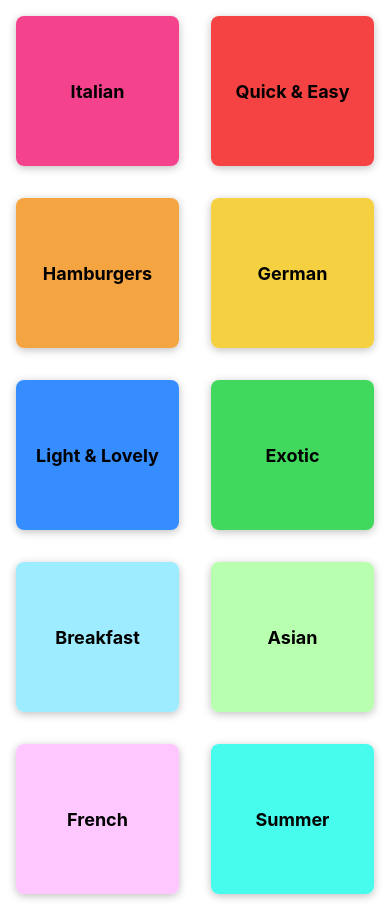
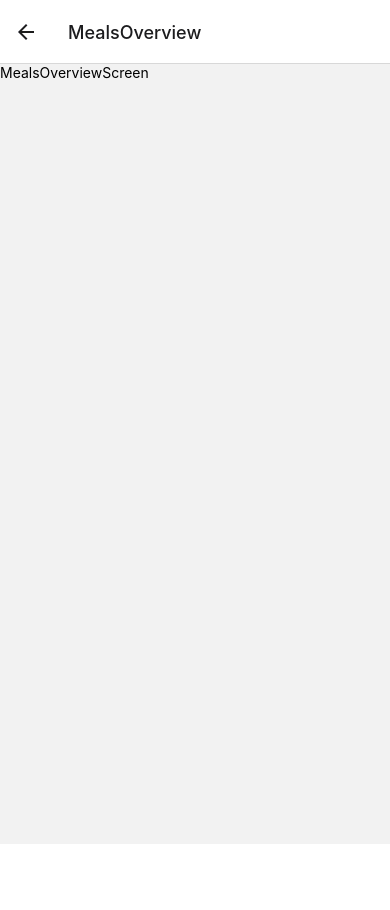
Before and after one commit to NataLinaIT/React-Native-Meal-App, a React Native app: screen /MealsOverview in a window 390 px wide. After the commit the page ends 844 px from the top, so only its background shows below. Built offline with nearby package versions, Linux system fonts and the light colour scheme.

Commit message:
Add react navigation

```diff
--- a/App.js
+++ b/App.js
@@ -1,13 +1,24 @@
 import { StatusBar } from 'expo-status-bar';
-import { StyleSheet, View } from 'react-native';
+import { StyleSheet, View, Text } from 'react-native';
+import { NavigationContainer } from '@react-navigation/native';
+import { createNativeStackNavigator } from '@react-navigation/native-stack';
+
 import CategoriesScreen from './screens/CategoriesScreen';
+import MealsOverviewScreen from './screens/MealsOverviewScreen';
+
+const Stack = createNativeStackNavigator();
 
 export default function App() {
   return (
-    <View>
+    <>
       <StatusBar style='light'/>
-      <CategoriesScreen />
-    </View>
+      <NavigationContainer>
+        <Stack.Navigator>
+          <Stack.Screen name="MealsCategories" component={CategoriesScreen} />
+          <Stack.Screen name="MealsOverview" component={MealsOverviewScreen}/>
+        </Stack.Navigator>
+      </NavigationContainer>
+    </>
   );
 }
 
--- a/components/CategoryGridTitle.js
+++ b/components/CategoryGridTitle.js
@@ -1,6 +1,6 @@
 import { Pressable, Text, View, StyleSheet, Platform } from 'react-native'
 
-const CategoryGridTitle = ({title, color}) => {
+const CategoryGridTitle = ({title, color, onPress}) => {
   return (
     <View style={[styles.item]}>
       <Pressable
@@ -9,6 +9,7 @@ const CategoryGridTitle = ({title, color}) => {
           pressed? styles.buttonPressed : null
         ]}
         android_ripple={{color: '#cccccc'}}
+        onPress={onPress}
       >
         <View style={[
           styles.inner,
--- a/package.json
+++ b/package.json
@@ -9,10 +9,14 @@
     "web": "expo start --web"
   },
   "dependencies": {
+    "@react-navigation/native": "^6.1.2",
+    "@react-navigation/native-stack": "^6.9.8",
     "expo": "~47.0.12",
     "expo-status-bar": "~1.4.2",
     "react": "18.1.0",
-    "react-native": "0.70.5"
+    "react-native": "0.70.5",
+    "react-native-safe-area-context": "4.4.1",
+    "react-native-screens": "~3.18.0"
   },
   "devDependencies": {
     "@babel/core": "^7.12.9"
--- a/screens/CategoriesScreen.js
+++ b/screens/CategoriesScreen.js
@@ -3,14 +3,19 @@ import {CATEGORIES} from '../data'
 import CategoryGridTitle from '../components/CategoryGridTitle'
 
 
+const CategoriesScreen = ({navigation}) => {
   const renderCategoryItem = (itemData) => {
+    const pressHandler = () => {
+      navigation.navigate("MealsOverview");
+    }
+
     return <CategoryGridTitle
               title={itemData.item.title}
               color={itemData.item.color}
+              onPress={pressHandler}
             />
   }
 
-const CategoriesScreen = () => {
   return (
     <FlatList
       data={CATEGORIES}
--- /dev/null
+++ b/screens/MealsOverviewScreen.js
@@ -0,0 +1,10 @@
+import { Text } from 'react-native'
+import { MEALS } from '../data/index'
+
+const MealsOverviewScreen = () => {
+  return (
+    <Text>MealsOverviewScreen</Text>
+  )
+}
+
+export default MealsOverviewScreen
```
Also changed, not shown: 2 other files (tests, documents, lock files or other folders). Lines whose indentation alone changed are shown as unchanged.
